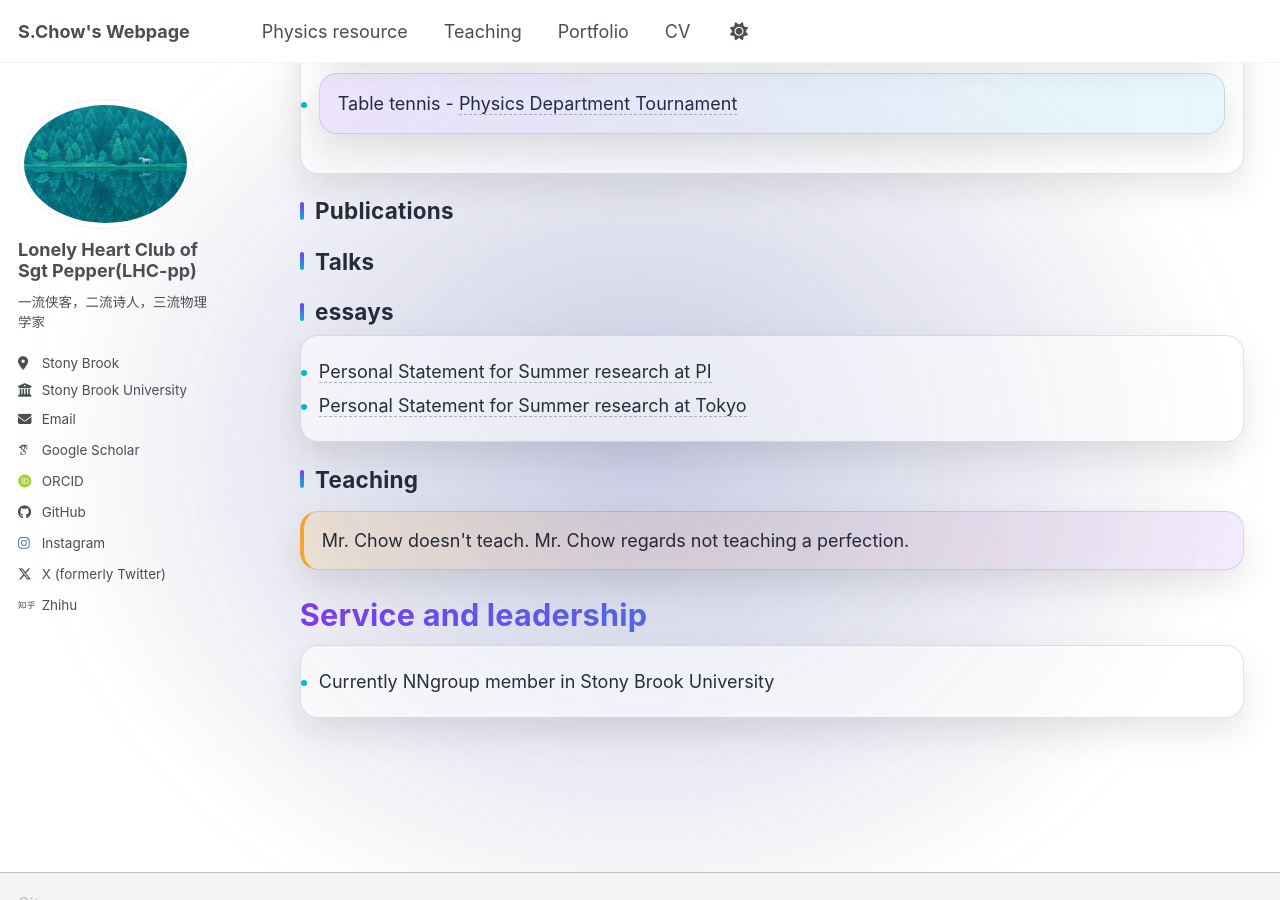
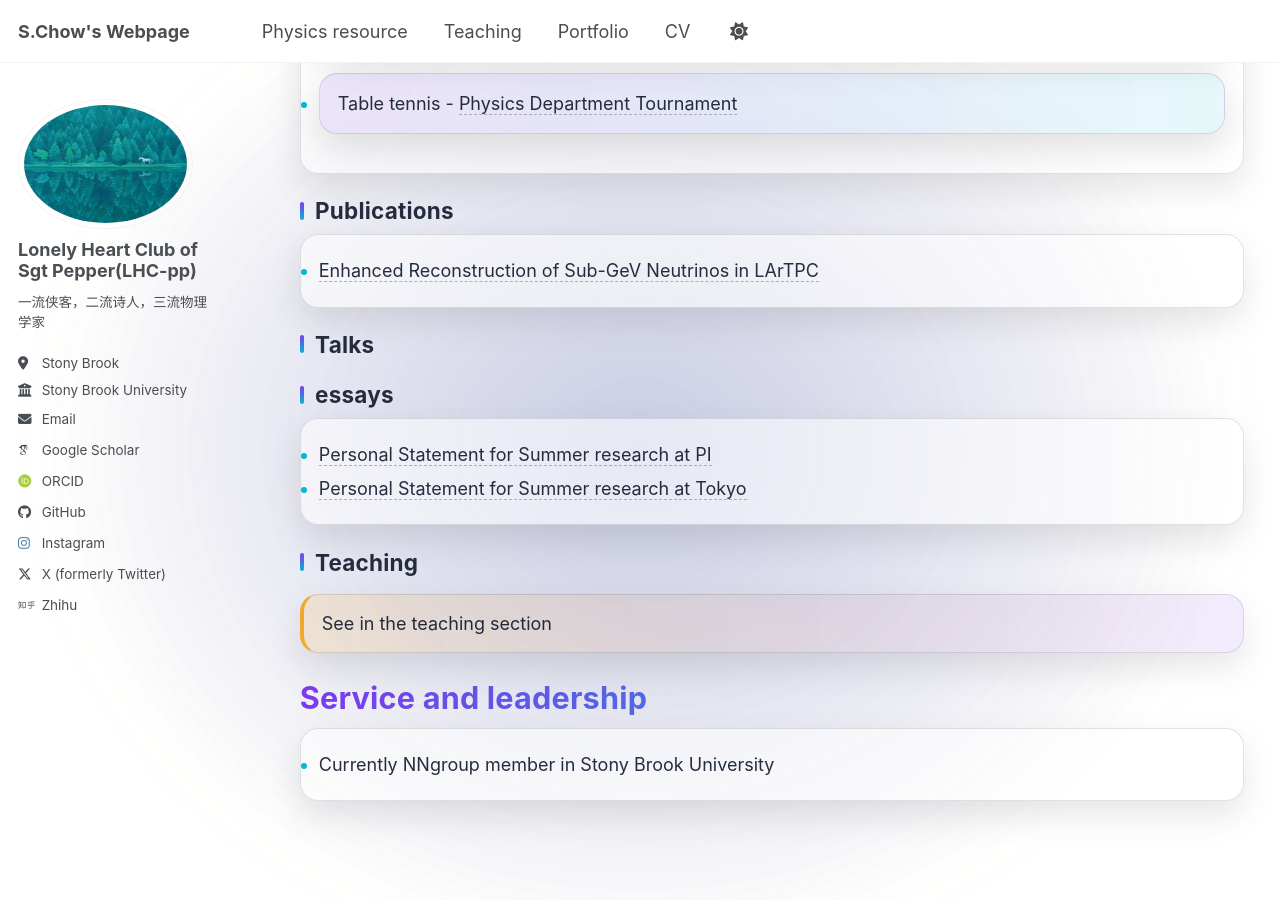
Before and after one commit to StoneChou2007/StoneChou2007, a Jekyll site: the page built from _pages/cv.md, in a window 1280 px wide and 900 px high, scrolled down 1339 px. Built offline with Jekyll 4.4.1, drawn with Linux system fonts in a browser that asks for light colours; some web fonts are replaced; a script bundle is joined from its source files by our own code; library files that are not in the unit come from our copies.

Commit message:
Revise CV with new publications and teaching quotes
Updated publications and teaching sections in CV.

```diff
--- a/_pages/cv.md
+++ b/_pages/cv.md
@@ -192,6 +192,7 @@ Skills
 
 Publications
 -----
+- [Enhanced Reconstruction of Sub-GeV Neutrinos in LArTPC](https://arxiv.org/pdf/2604.20957)
 
 
 Talks
@@ -204,7 +205,7 @@ essays
 
 Teaching
 -----
-<p class="cv-quote">Mr. Chow doesn't teach. Mr. Chow regards not teaching a perfection.</p>
+<p class="cv-quote"> See in the  teaching section</p>
 
 
 Service and leadership
```
